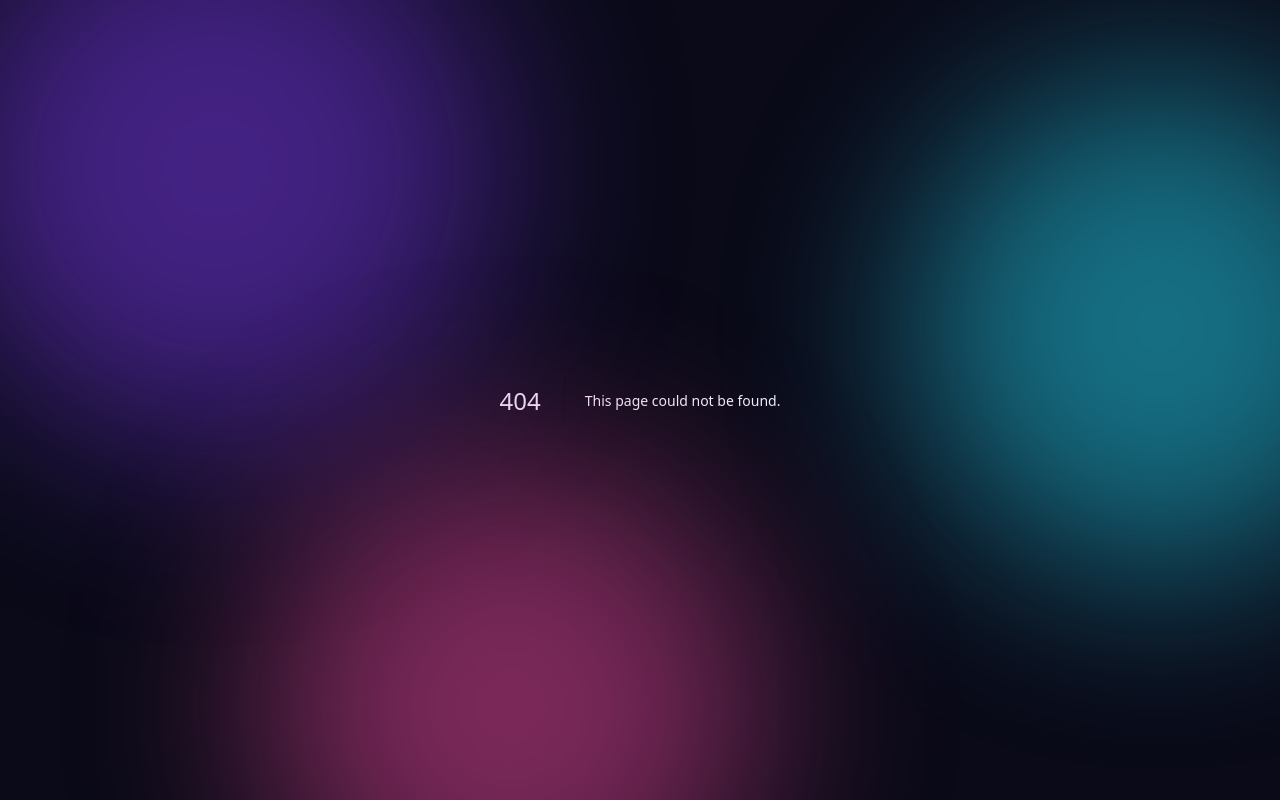
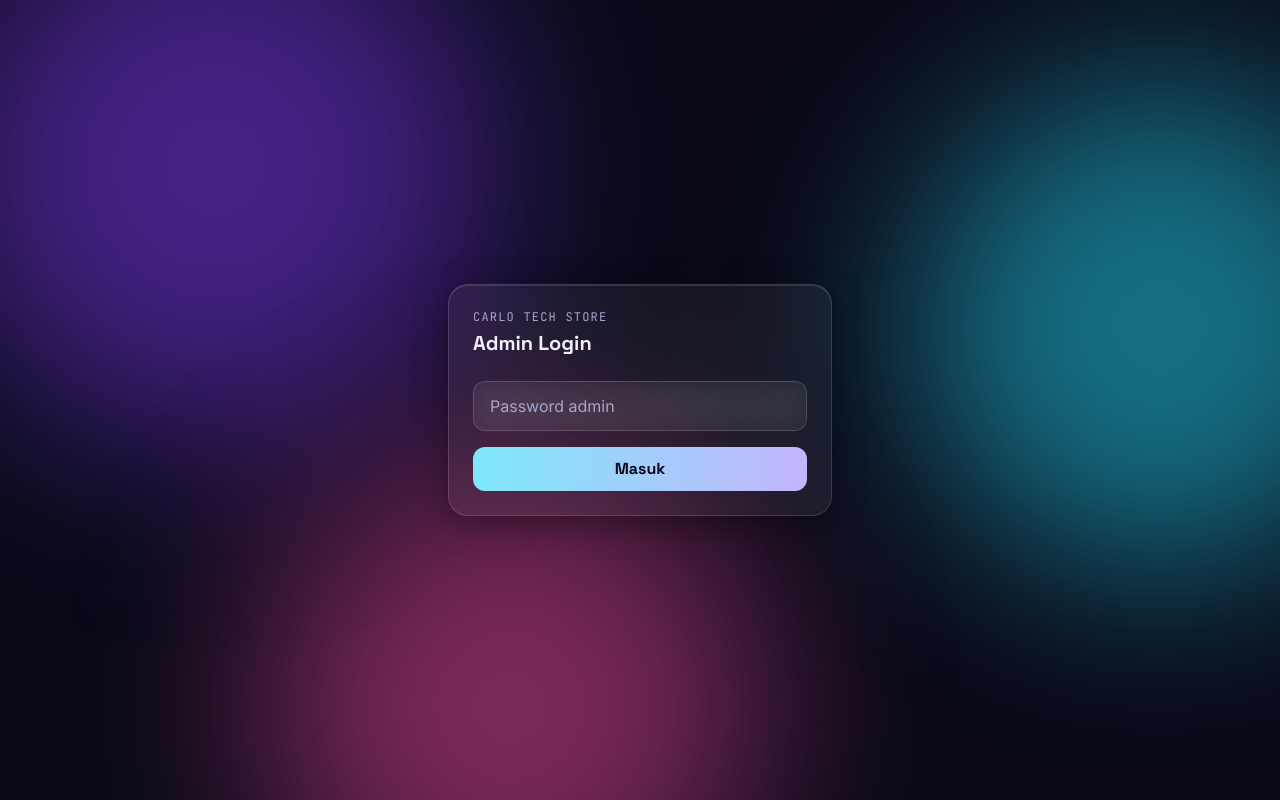
Before and after one commit to Armansj-pixel/carlotech-market, a Next.js app: page /admin/login in a window 1280 px wide. Before the commit this address had no page. Built offline with nearby package versions, Linux system fonts and the light colour scheme.

Commit message:
Add files via upload

```diff
--- /dev/null
+++ b/app/admin/login/page.tsx
@@ -0,0 +1,63 @@
+"use client";
+
+import { useState } from "react";
+import { useRouter } from "next/navigation";
+
+export default function AdminLoginPage() {
+  const router = useRouter();
+  const [password, setPassword] = useState("");
+  const [error, setError] = useState("");
+  const [loading, setLoading] = useState(false);
+
+  async function handleSubmit(e: React.FormEvent) {
+    e.preventDefault();
+    setLoading(true);
+    setError("");
+
+    const res = await fetch("/api/admin/login", {
+      method: "POST",
+      headers: { "Content-Type": "application/json" },
+      body: JSON.stringify({ password }),
+    });
+
+    if (!res.ok) {
+      setError("Password salah.");
+      setLoading(false);
+      return;
+    }
+
+    router.push("/admin/pesanan");
+  }
+
+  return (
+    <main className="app-content flex min-h-screen items-center justify-center px-6">
+      <form
+        onSubmit={handleSubmit}
+        className="glass-card w-full max-w-sm p-6"
+      >
+        <p className="font-mono text-xs uppercase tracking-widest text-text-muted">
+          Carlo Tech Store
+        </p>
+        <h1 className="mt-1 font-display text-xl font-bold">Admin Login</h1>
+
+        <input
+          type="password"
+          required
+          value={password}
+          onChange={(e) => setPassword(e.target.value)}
+          placeholder="Password admin"
+          className="glass-input mt-6 w-full rounded-xl px-4 py-3 text-text placeholder:text-text-muted"
+        />
+        {error && <p className="mt-2 text-sm text-signal-red">{error}</p>}
+
+        <button
+          type="submit"
+          disabled={loading}
+          className="mt-4 w-full rounded-xl bg-gradient-to-r from-signal-cyan to-signal-violet py-2.5 font-display font-bold text-ink disabled:opacity-50"
+        >
+          {loading ? "Memproses…" : "Masuk"}
+        </button>
+      </form>
+    </main>
+  );
+}
```
